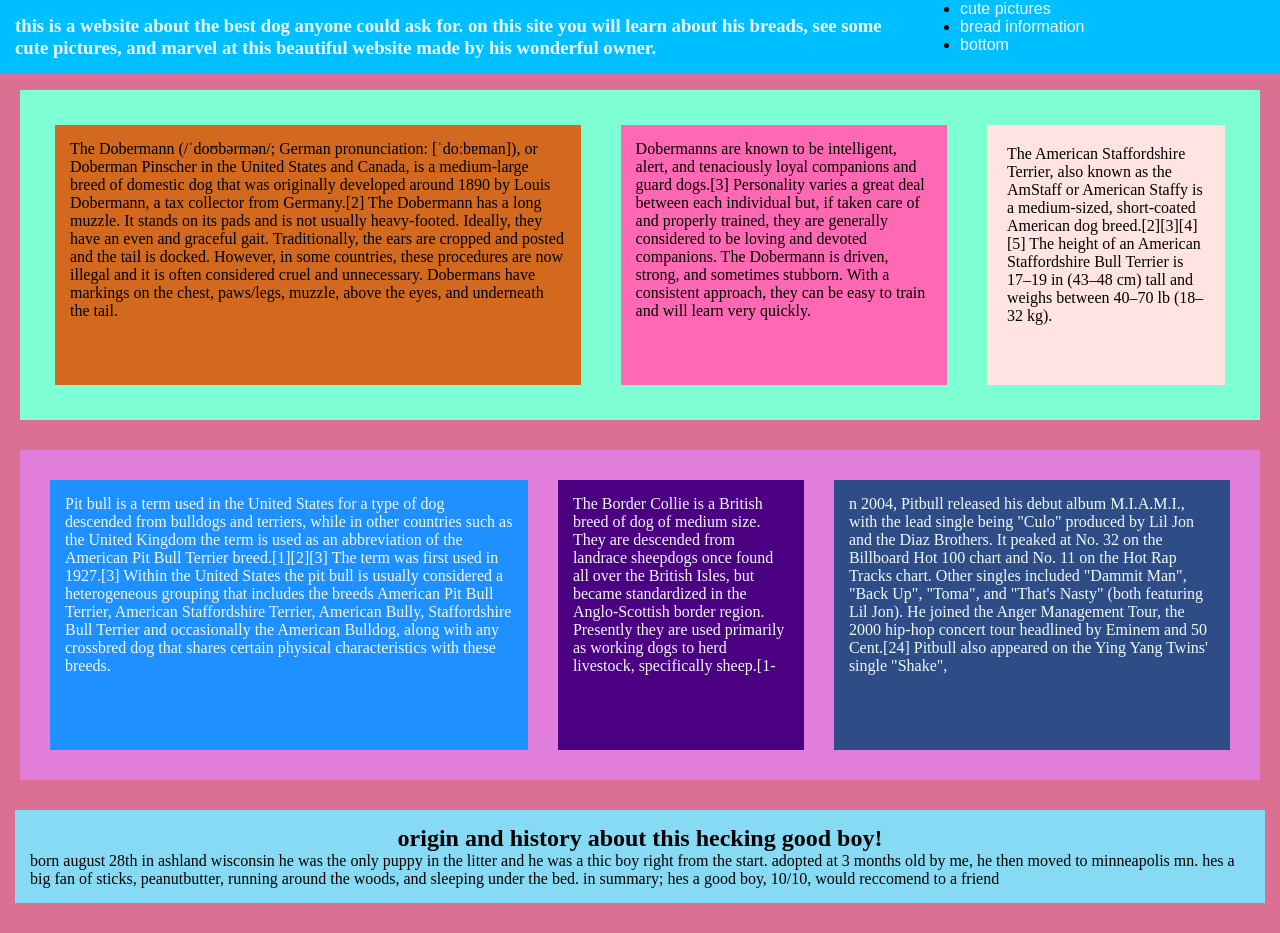
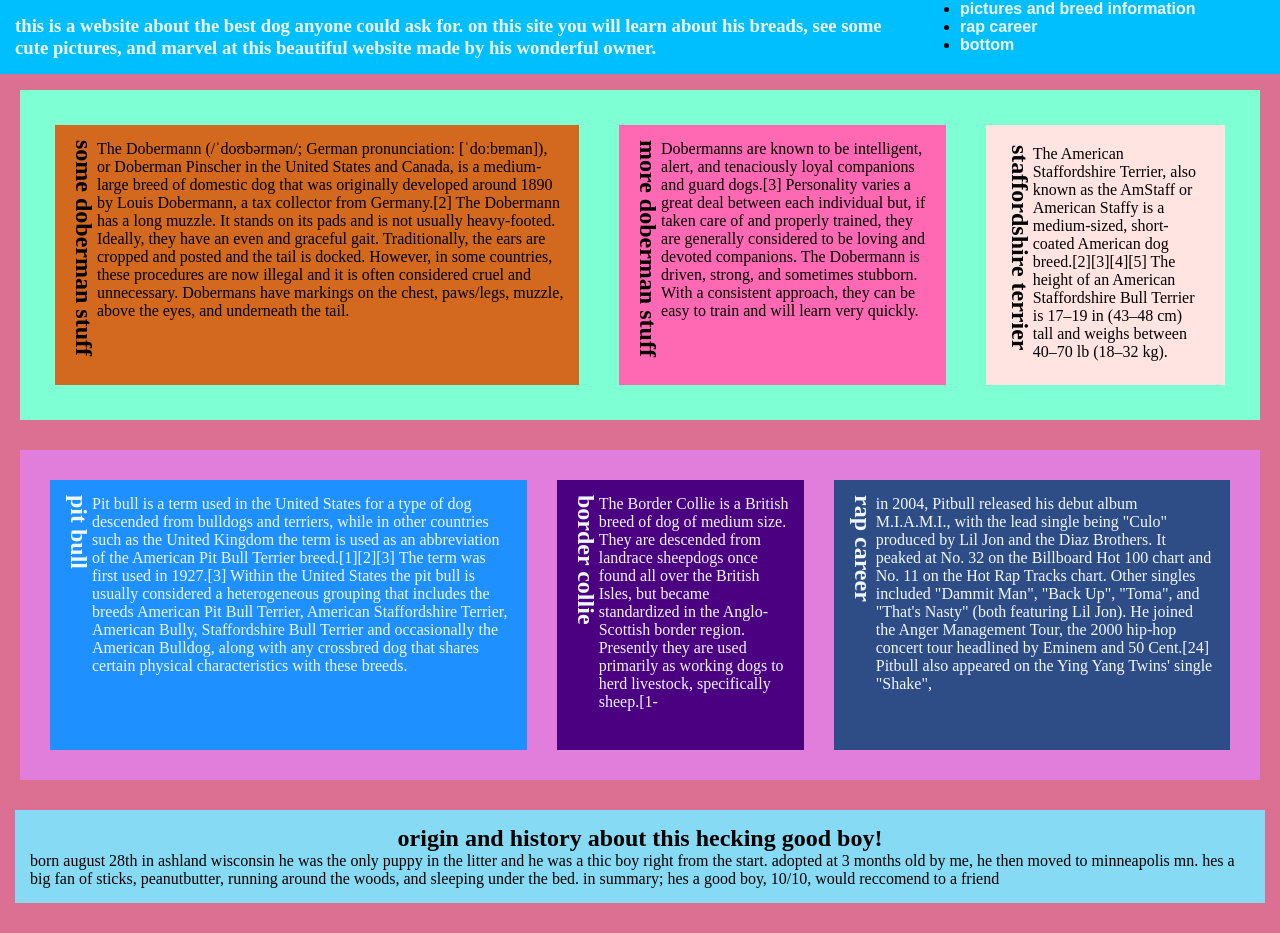
Before and after one commit to jonahlindsley/A-site-about-my-dog, a plain HTML site: page index.html in a window 1280 px wide. Shown: the top 933 px of the page. Drawn offline with Linux system fonts and the light colour scheme.

Commit message:
final touches

```diff
--- a/index.html
+++ b/index.html
@@ -15,38 +15,44 @@
         <nav>
             <ul>
                 <li>
-                    <a href="#">cute pictures</a>
+                    <a href="#link-me">pictures and breed information</a>
                 </li>
                 <li>
-                    <a href="#">bread information</a>
+                    <a href="https://en.wikipedia.org/wiki/Pitbull_(rapper)">rap career</a>
                 </li>
                 <li>
-                    <a href="#">bottom</a>
+                    <a href="#bottom-of">bottom</a>
                 </li>
             </ul>
         </nav>
     </header>
     <main class="boxing">
         <div id="box-1">
-            The Dobermann (/ˈdoʊbərmən/; German pronunciation: [ˈdoːbɐman]), or Doberman Pinscher in the United States and Canada, is a medium-large breed of domestic dog that was originally developed around 1890 by Louis Dobermann, a tax collector from Germany.[2] The Dobermann has a long muzzle. It stands on its pads and is not usually heavy-footed. Ideally, they have an even and graceful gait. Traditionally, the ears are cropped and posted and the tail is docked. However, in some countries, these procedures are now illegal and it is often considered cruel and unnecessary. Dobermans have markings on the chest, paws/legs, muzzle, above the eyes, and underneath the tail.
+            <h2 class="vertical-rl">some doberman stuff</h2>
+            <p>The Dobermann (/ˈdoʊbərmən/; German pronunciation: [ˈdoːbɐman]), or Doberman Pinscher in the United States and Canada, is a medium-large breed of domestic dog that was originally developed around 1890 by Louis Dobermann, a tax collector from Germany.[2] The Dobermann has a long muzzle. It stands on its pads and is not usually heavy-footed. Ideally, they have an even and graceful gait. Traditionally, the ears are cropped and posted and the tail is docked. However, in some countries, these procedures are now illegal and it is often considered cruel and unnecessary. Dobermans have markings on the chest, paws/legs, muzzle, above the eyes, and underneath the tail.</p>
         </div>
         <div id="box-2">
-            Dobermanns are known to be intelligent, alert, and tenaciously loyal companions and guard dogs.[3] Personality varies a great deal between each individual but, if taken care of and properly trained, they are generally considered to be loving and devoted companions. The Dobermann is driven, strong, and sometimes stubborn. With a consistent approach, they can be easy to train and will learn very quickly.
+            <h2 class="vertical-rl">more doberman stuff</h2>
+            <p>Dobermanns are known to be intelligent, alert, and tenaciously loyal companions and guard dogs.[3] Personality varies a great deal between each individual but, if taken care of and properly trained, they are generally considered to be loving and devoted companions. The Dobermann is driven, strong, and sometimes stubborn. With a consistent approach, they can be easy to train and will learn very quickly.</p>
         </div>
         <div id="box-3">
-            The American Staffordshire Terrier, also known as the AmStaff or American Staffy is a medium-sized, short-coated American dog breed.[2][3][4][5]
-            The height of an American Staffordshire Bull Terrier is 17–19 in (43–48 cm) tall and weighs between 40–70 lb (18–32 kg).
+            <h2 class="vertical-rl">staffordshire terrier</h2>
+            <p>The American Staffordshire Terrier, also known as the AmStaff or American Staffy is a medium-sized, short-coated American dog breed.[2][3][4][5]
+            The height of an American Staffordshire Bull Terrier is 17–19 in (43–48 cm) tall and weighs between 40–70 lb (18–32 kg).</p>
         </div>
     </main>
     <section class="section-flex">
         <div id="flex-1">
-            Pit bull is a term used in the United States for a type of dog descended from bulldogs and terriers, while in other countries such as the United Kingdom the term is used as an abbreviation of the American Pit Bull Terrier breed.[1][2][3] The term was first used in 1927.[3] Within the United States the pit bull is usually considered a heterogeneous grouping that includes the breeds American Pit Bull Terrier, American Staffordshire Terrier, American Bully, Staffordshire Bull Terrier and occasionally the American Bulldog, along with any crossbred dog that shares certain physical characteristics with these breeds.
+            <h2 class="vertical-rl">pit bull</h2>
+            <p>Pit bull is a term used in the United States for a type of dog descended from bulldogs and terriers, while in other countries such as the United Kingdom the term is used as an abbreviation of the American Pit Bull Terrier breed.[1][2][3] The term was first used in 1927.[3] Within the United States the pit bull is usually considered a heterogeneous grouping that includes the breeds American Pit Bull Terrier, American Staffordshire Terrier, American Bully, Staffordshire Bull Terrier and occasionally the American Bulldog, along with any crossbred dog that shares certain physical characteristics with these breeds.</p>
         </div>
         <div id="flex-2">
-            The Border Collie is a British breed of dog of medium size. They are descended from landrace sheepdogs once found all over the British Isles, but became standardized in the Anglo-Scottish border region. Presently they are used primarily as working dogs to herd livestock, specifically sheep.[1-
+            <h2 class="vertical-rl">border collie</h2>
+            <p>The Border Collie is a British breed of dog of medium size. They are descended from landrace sheepdogs once found all over the British Isles, but became standardized in the Anglo-Scottish border region. Presently they are used primarily as working dogs to herd livestock, specifically sheep.[1- </p>
         </div>
         <div id="flex-3">
-            n 2004, Pitbull released his debut album M.I.A.M.I., with the lead single being "Culo" produced by Lil Jon and the Diaz Brothers. It peaked at No. 32 on the Billboard Hot 100 chart and No. 11 on the Hot Rap Tracks chart. Other singles included "Dammit Man", "Back Up", "Toma", and "That's Nasty" (both featuring Lil Jon). He joined the Anger Management Tour, the 2000 hip-hop concert tour headlined by Eminem and 50 Cent.[24] Pitbull also appeared on the Ying Yang Twins' single "Shake",
+            <h2 class="vertical-rl">rap career</h2>
+            <p>in 2004, Pitbull released his debut album M.I.A.M.I., with the lead single being "Culo" produced by Lil Jon and the Diaz Brothers. It peaked at No. 32 on the Billboard Hot 100 chart and No. 11 on the Hot Rap Tracks chart. Other singles included "Dammit Man", "Back Up", "Toma", and "That's Nasty" (both featuring Lil Jon). He joined the Anger Management Tour, the 2000 hip-hop concert tour headlined by Eminem and 50 Cent.[24] Pitbull also appeared on the Ying Yang Twins' single "Shake",</p>
         </div>
     </section>
     <article id="bio">
@@ -57,11 +63,14 @@
             born august 28th in ashland wisconsin he was the only puppy in the litter and he was a thic boy right from the start. adopted at 3 months old by me, he then moved to minneapolis mn. hes a big fan of sticks, peanutbutter, running around the woods, and sleeping under the bed. in summary; hes a good boy, 10/10, would reccomend to a friend
         </p>
     </article>
-    <section>
-        <img src="" alt="">
+    <section class="section-img" id="link-me">
+        <img src="handsome-man.jpg" alt="one handsome dog standing in dappled sunlight">
+        <img src="ropetoy.jpg" alt="big brown dog with a rope toy hanging off his neck">
+        <img src="puppy.jpg" alt="little puppy with big paws asleep on the couch">
+        <img src="jumping.jpg" alt="big sweet dog jumping by the river">
     </section>
 
-    <footer class="bottom">
+    <footer class="bottom" id="bottom-of">
             this sweet little man is my favorite thing and i dont know what id do without our park walks and morning snuggles
     </footer>
 </body>
--- a/second-website.css
+++ b/second-website.css
@@ -45,7 +45,17 @@ nav ul li a{
     color: aliceblue;
 text-decoration: none;
 font-family: sans-serif;
+display: inline;
+font-weight: bold;
 }
+div h2{
+display: flex;
+flex-grow: 1;
+}
+.vertical-rl {
+    writing-mode: vertical-rl;
+  }
+
 .boxing{
     background-color: aquamarine;
     padding: 15px;
@@ -167,6 +177,27 @@ background-color: rgb(134, 218, 243);
 #bio h2{
     text-align: center;
 }
+/* defines the block og img's*/
+.section-img{
+background-color:rgb(255, 169, 219);
+padding: 15px;
+margin: 30px 20px 30px 20px;
+display: flex;
+flex-direction: row;
+flex-wrap: wrap;
+/*display: flex;
+justify-content: space-around;
+align-items: stretch;*/
+}
+/* placement and stying og img's*/
+section img{
+display: flex;
+flex-grow: 1;
+padding: 15;
+margin: 15;
+height: 400px;
+
+}
 /* refined footer*/
 .bottom{
 color: beige;
```
